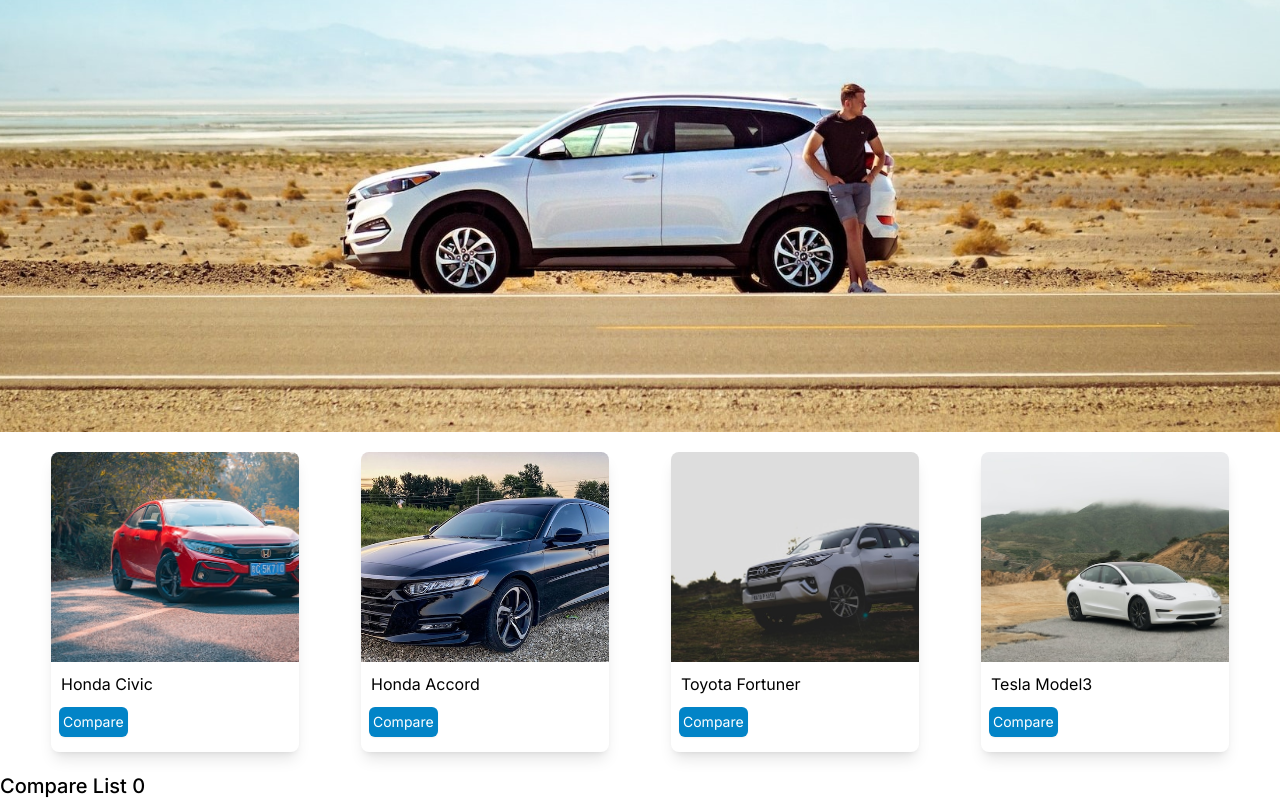
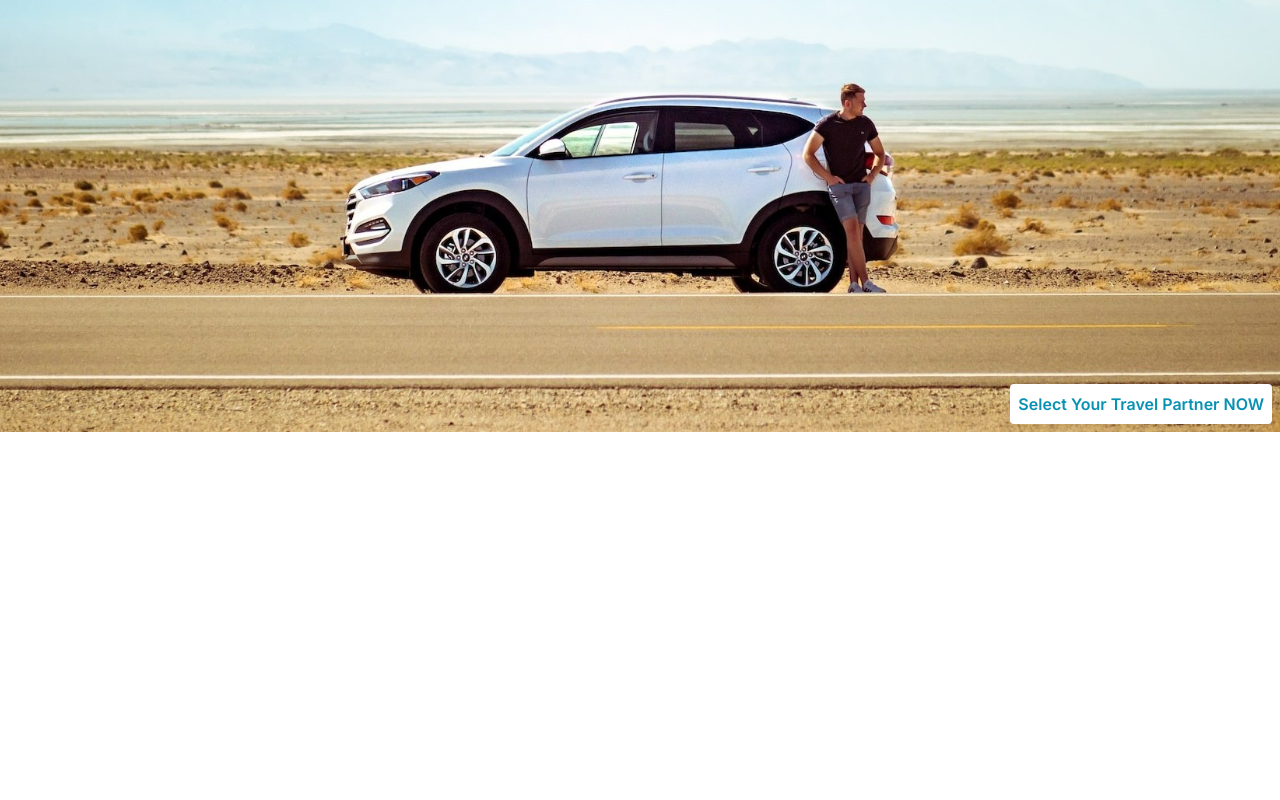
Before and after one commit to SitananYaowayang/CarRental, a Next.js app: page / in a window 1280 px wide. Shown: the part 258-1058 px from the top of the page. After the commit the page ends 800 px from the top, so only its background shows below. Built offline with nearby package versions, Linux system fonts and the light colour scheme.

Commit message:
W07_Navigate

```diff
--- /dev/null
+++ b/src/app/(carinfo)/car/[cid]/page.tsx
@@ -0,0 +1,35 @@
+import Image from "next/image"
+
+export default function CarDetailPage({params}:{params:{cid:string}}){
+
+    // Mock Data for Demonstration Only
+
+    const mockCarRepo = new Map()
+
+    mockCarRepo.set("001",{name:"Honda Civic",image:"/img/civic.jpg"})
+    mockCarRepo.set("002",{name:"Honda Accord",image:"/img/accord.jpg"})
+    mockCarRepo.set("003",{name:"Toyota Fortuner",image:"/img/fortuner.jpg"})
+    mockCarRepo.set("004",{name:"Tesla Model3",image:"/img/tesla.jpg"})
+
+
+
+    return(
+        <main className="text-center p-5">
+            <h1 className="text-lg font-medium">Car ID {params.cid}</h1>
+            <div className=" flex flex-row my-5">
+                <Image src={(mockCarRepo.get(params.cid)).image}
+                    alt ='Product Picture'
+                    width={0} height={0} sizes="100vw"
+                    className="rounded-lg w-[30%] bg-black"
+                />
+            <div  className="text-md mx-5">{(mockCarRepo.get(params.cid)).name}</div>
+            </div>
+
+        </main>
+
+    )
+}
+
+export async function generateStaticParams(){
+    return [{cid:'001'},{cid:'002'},{cid:'003'},{cid:'004'}]
+}
--- /dev/null
+++ b/src/app/(carinfo)/car/page.tsx
@@ -0,0 +1,10 @@
+import CarPanel from "@/components/CarPanel";
+
+export default function Car(){
+    return (
+        <main className="text-center p-5">
+            <h1 className="text-xl font-medium">Select Your Travel Partner</h1>
+            <CarPanel/>
+        </main>
+    );
+}
--- a/src/app/page.tsx
+++ b/src/app/page.tsx
@@ -8,7 +8,7 @@
   return (
     <main >
       <Banner/>
-      <CarPanel/>
+
     </main>
   );
 }
--- /dev/null
+++ b/src/app/reservations/manage/@dashboard/page.tsx
@@ -0,0 +1,8 @@
+export default function DashboardPage(){
+    return(
+        <main className="bg-slate-100">
+            <div>Your Dashboard</div>
+        </main>
+    )
+
+}
--- /dev/null
+++ b/src/app/reservations/manage/@manage/page.tsx
@@ -0,0 +1,8 @@
+export default function DashboardPage(){
+    return(
+        <main >
+            <div>Your Reservation</div>
+        </main>
+    )
+
+}
--- /dev/null
+++ b/src/app/reservations/manage/layout.tsx
@@ -0,0 +1,14 @@
+export default function ManageReservationLayout(
+   {children,dashboard,manage}:{children:React.ReactNode
+    dashboard:React.ReactNode,manage:React.ReactNode
+   }
+){
+    return(
+        <div className="flex flex-col w-full">
+            {children}
+            {dashboard}
+            {manage}
+        </div>
+    )
+
+}
--- a/src/app/reservations/manage/page.tsx
+++ b/src/app/reservations/manage/page.tsx
@@ -1,6 +1,6 @@
 export default function ManageReservations(){
     return(
-        <main>
+        <main className="text-center text-lg">
             <div>Manage Your Reservation</div>
         </main>
     );
--- a/src/components/Banner.tsx
+++ b/src/components/Banner.tsx
@@ -2,9 +2,11 @@
 import { useState } from 'react';
 import styles from './banner.module.css';
 import Image from 'next/image';
+import { useRouter } from 'next/navigation';
 export default function Banner(){
     const covers = ['/img/cover.jpg','/img/cover2.jpg','/img/cover3.jpg']
     const [index,setIndex] = useState(0)
+    const router = useRouter()
     return(
         <div className={styles.banner} onClick={()=>{setIndex(index+1)}}>
             <Image src={covers[index%3]}
@@ -17,6 +19,13 @@
                     <h3 className='text-xl font-serif'>Explore Your World with Us</h3>
                 </div>
 
+            <button className='bg-white text-cyan-600 border-cyan-600
+            font-semibold py-2 px-2 m-2 rounded z-30 absolute bottom-0 right-0
+            hover:bg-cyan-600 hover:text-white hover:border-transparent '
+                onClick={(e)=>{e.stopPropagation();router.push('/car')}}
+            >
+                Select Your Travel Partner NOW
+            </button>
 
         </div>
     );
--- a/src/components/CarPanel.tsx
+++ b/src/components/CarPanel.tsx
@@ -1,7 +1,7 @@
 'use client'
 import Productcard from "./ProductCard";
 import { useReducer } from 'react';
-
+import Link from "next/link";
 export default function CarPanel(){
     const compareReducer = (compareList:Set<string>,action:{type:string,carName:string}) => {
             switch(action.type){
@@ -19,24 +19,31 @@
 
         const [compareList,dispatchCompare] = useReducer(compareReducer,new Set<string>())
 
-
-
+    // Mock Data for Demostration Only
+    const mockCarRepo = [{cid:"001",name:"Honda Civic",image:"/img/civic.jpg"},
+        {cid:"002",name:"Honda Accord",image:"/img/accord.jpg"},
+        {cid:"003",name:"Toyota Fortuner",image:"/img/fortuner.jpg"},
+        {cid:"004",name:"Tesla Model3",image:"/img/tesla.jpg"}
+    ]
     return (
         <div>
             <div style={{margin:"20px",display:"flex",
                 flexDirection:"row",alignContent:"space-around",
                 justifyContent:"space-around",flexWrap:"wrap"
             }}>
-                <Productcard carName='Honda Civic' imgSrc="/img/civic.jpg"
+
+{
+                    mockCarRepo.map((carItem)=>(
+                        <Link href={`/car/${carItem.cid}`}
+                        className="w-1/5">
+                        <Productcard carName={carItem.name} imgSrc={carItem.image}
                 onCompare={(car:string)=>dispatchCompare({type:'add' , carName:car})}/>
-                <Productcard carName="Honda Accord" imgSrc="/img/accord.jpg"
-                onCompare={(car:string)=>dispatchCompare({type:'add' , carName:car})}/>
+                        </Link>
 
-                <Productcard carName="Toyota Fortuner" imgSrc="/img/fortuner.jpg"
-                onCompare={(car:string)=>dispatchCompare({type:'add' , carName:car})}/>
+                    ))
 
-                <Productcard carName="Tesla Model3" imgSrc="/img/tesla.jpg"
-                onCompare={(car:string)=>dispatchCompare({type:'add' , carName:car})}/>
+               }
+
 
             </div>
 
--- a/src/components/InteractiveCard.tsx
+++ b/src/components/InteractiveCard.tsx
@@ -5,9 +5,7 @@
     contentName:string
 }){
 
-    function onCardSelected(){
-        alert("You Selected " + contentName)
-    }
+
 
     function onCardMouseAction(event:React.SyntheticEvent){
         if(event.type == 'mouseover'){
@@ -23,8 +21,8 @@
     }
 
     return (
-        <div className="w-1/5 h-[300px] rounded-lg shadow-lg"
-        onClick={()=>onCardSelected()}
+        <div className="w-full h-[300px] rounded-lg shadow-lg"
+
         onMouseOver={(e)=>onCardMouseAction(e)}
         onMouseOut={(e)=>onCardMouseAction(e)}>
             {children}
--- a/src/components/ProductCard.tsx
+++ b/src/components/ProductCard.tsx
@@ -22,7 +22,7 @@
            </div>
             <button className='block h-[10%] text-sm rounded-md bg-sky-600
             hover:bg-indigo-600 mx-2 px-1 py-1 text-white shadow-sm'
-            onClick={(e)=>{e.stopPropagation(); onCompare(carName)}}>Compare</button>
+            onClick={(e)=>{e.stopPropagation(); e.preventDefault(); onCompare(carName)}}>Compare</button>
         </InteractiveCard>
     );
 }
```
